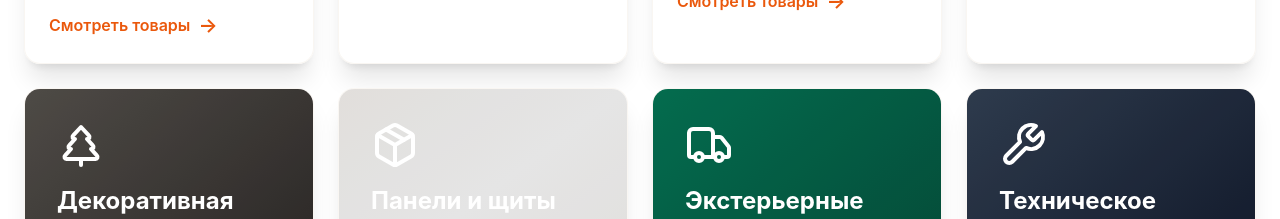
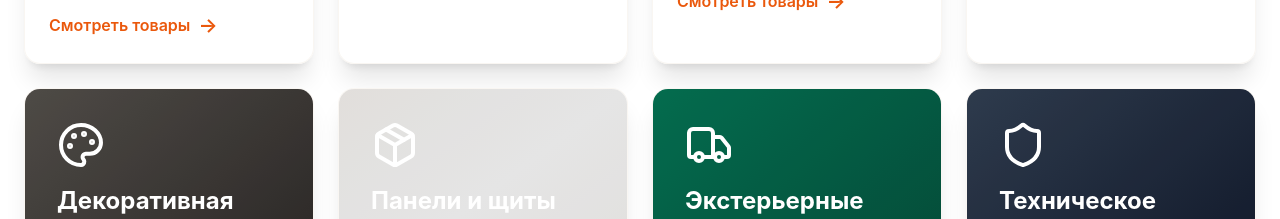
Before and after one commit to passivedrop-lab/bois, a Next.js app: page / in a window 1280 px wide. Shown: the part 1980-2199 px from the top of the page. Built offline with nearby package versions, Linux system fonts and the light colour scheme.

Commit message:
fix: sync Categories with catalogue - Russian names and correct routes

```diff
--- a/components/Categories.tsx
+++ b/components/Categories.tsx
@@ -2,63 +2,63 @@
 
 import Link from 'next/link'
 import { motion } from 'framer-motion'
-import { TreePine, Package, Flame, Wrench, Truck } from 'lucide-react'
+import { TreePine, Package, Flame, Wrench, Truck, Palette, Shield } from 'lucide-react'
 
 const categories = [
   {
     name: 'Строительный лес',
     description: 'Брус, бревно и конструкционные материалы',
-    href: '/products/construction',
+    href: '/catalogue/bois-de-construction',
     icon: TreePine,
     color: 'from-wood-700 to-wood-900',
   },
   {
     name: 'Пиломатериалы',
     description: 'Доска обрезная, брусок и погонаж',
-    href: '/products/sawn',
+    href: '/catalogue/bois-scié',
     icon: Package,
     color: 'from-orange-700 to-orange-900',
   },
   {
     name: 'Дрова и Биотопливо',
     description: 'Колотые дрова, пеллеты и брикеты',
-    href: '/products/firewood',
+    href: '/catalogue/bois-de-chauffage',
     icon: Flame,
     color: 'from-fire-600 to-fire-800',
   },
   {
     name: 'Для бани и сауны',
     description: 'Вагонка, пологи и отделочные материалы',
-    href: '/products/sauna',
+    href: '/catalogue/bois-sauna',
     icon: Wrench,
     color: 'from-amber-600 to-amber-800',
   },
   {
     name: 'Декоративная отделка',
     description: 'Планкен, имитация бруса и декор',
-    href: '/products/decorative',
-    icon: TreePine,
+    href: '/catalogue/bois-decoratif',
+    icon: Palette,
     color: 'from-stone-600 to-stone-800',
   },
   {
     name: 'Панели и щиты',
     description: 'Мебельные щиты, фанера и плиты',
-    href: '/products/panels',
+    href: '/catalogue/panneaux',
     icon: Package,
     color: 'from-brown-600 to-brown-800',
   },
   {
     name: 'Экстерьерные системы',
     description: 'Террасная доска и фасадные решения',
-    href: '/products/exterior',
+    href: '/catalogue/bois-exterieur',
     icon: Truck,
     color: 'from-emerald-700 to-emerald-900',
   },
   {
     name: 'Техническое дерево',
     description: 'Брус для опалубки и промышленные заготовки',
-    href: '/products/industrial',
-    icon: Wrench,
+    href: '/catalogue/bois-brut-industriel',
+    icon: Shield,
     color: 'from-slate-700 to-slate-900',
   },
 ]
```
